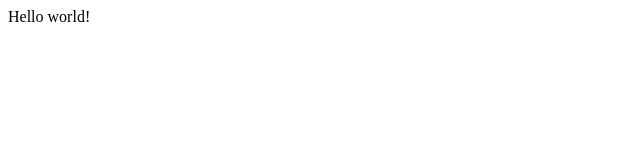
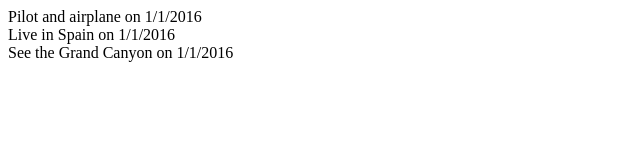
Before and after one commit to huywhomustnotbenamed/wall, a plain HTML site: page index.html in a window 1280 px wide. Shown: the whole page, without its empty margins (0-640 px from the left). Drawn offline with nearby package versions, Linux system fonts and the light colour scheme.

Commit message:
set up basic ng app

```diff
--- a/index.html
+++ b/index.html
@@ -5,8 +5,8 @@
     <script src="ngApp.js"></script>
   </head>
   <body ng-app="before" ng-controller="mainCtrl">
-    <div>
-      {{test}}
+    <div ng-repeat="response in responses">
+      {{response.content}} on {{response.date}}
     </div>
   </body>
 </html>
--- a/ngApp.js
+++ b/ngApp.js
@@ -1,7 +1,11 @@
 var app = angular.module('before', []);
 
 app.controller('mainCtrl', [
-'$scope',
-function($scope){
-  $scope.test = 'Hello world!';
+  '$scope',
+  function($scope){
+    $scope.responses = [
+      {content: 'Pilot and airplane', date: '1/1/2016'},
+      {content: 'Live in Spain', date: '1/1/2016'},
+      {content: 'See the Grand Canyon', date: '1/1/2016'}
+    ];
 }]);
```
